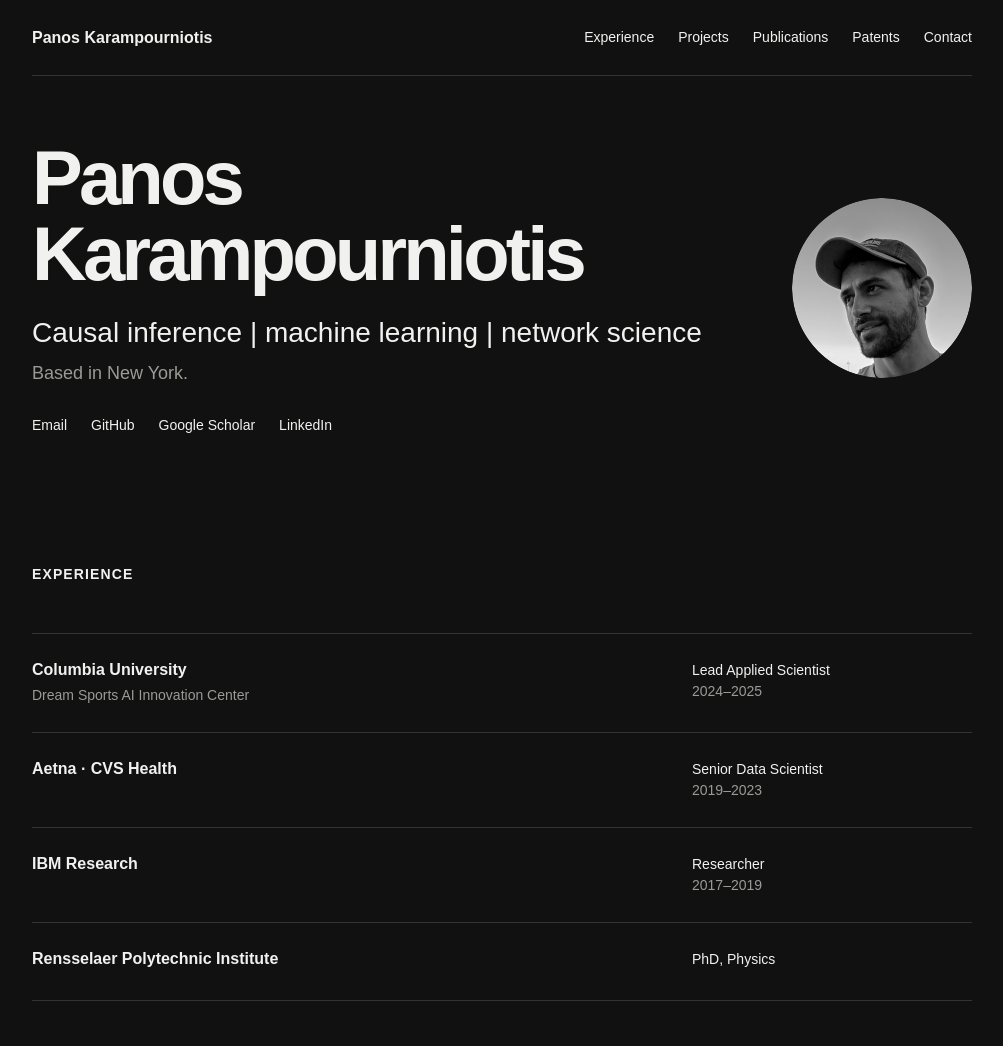
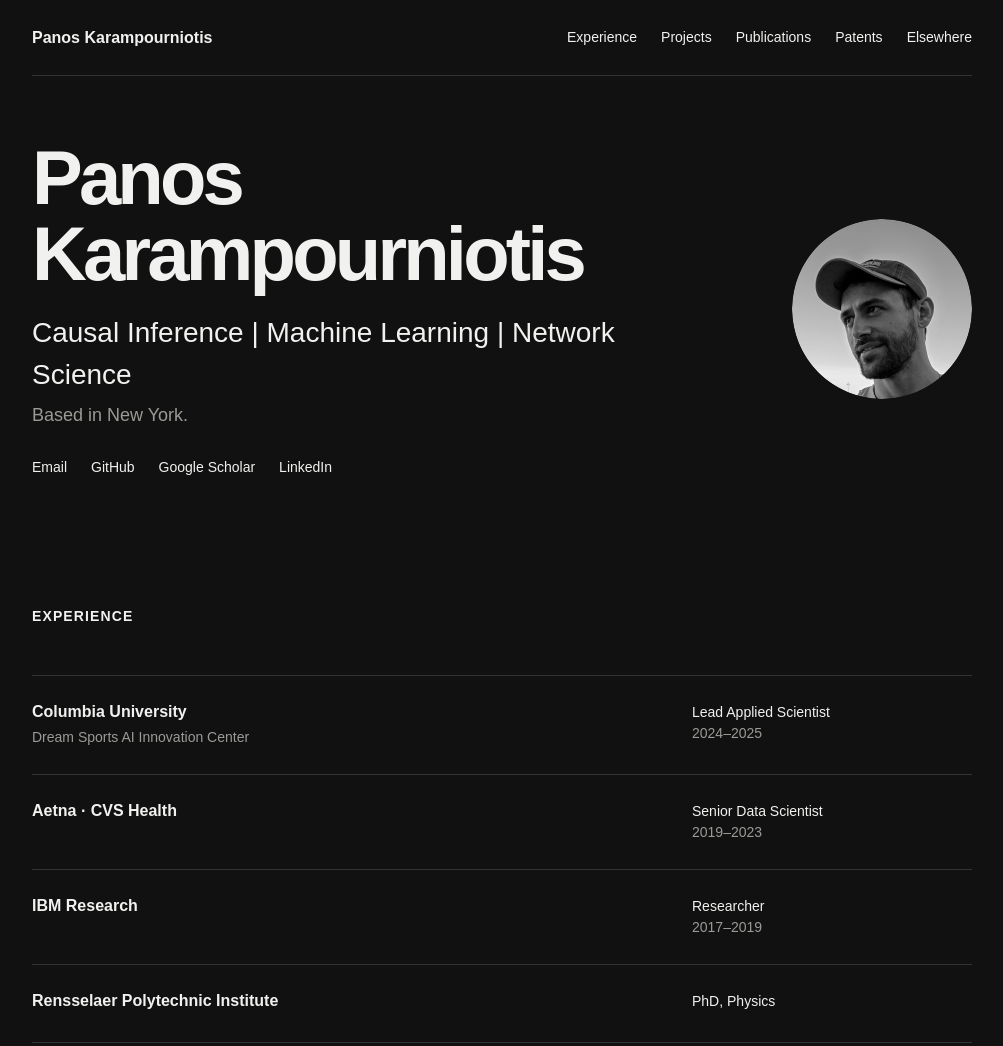
Before and after one commit to panoskaramp/panoskaramp.github.io, a plain HTML site: page index.html in a window 1280 px wide. Shown: the top 1046 px of the page, without its empty margins (138-1141 px from the left). Drawn offline with Linux system fonts and the light colour scheme.

Commit message:
Polish portfolio profile copy

```diff
--- a/index.html
+++ b/index.html
@@ -25,7 +25,7 @@
         <a href="#projects">Projects</a>
         <a href="#publications">Publications</a>
         <a href="#patents">Patents</a>
-        <a href="#contact">Contact</a>
+        <a href="#contact">Elsewhere</a>
       </nav>
     </header>
 
@@ -33,7 +33,7 @@
       <section class="intro" id="top">
         <div>
           <h1>Panos Karampourniotis</h1>
-          <p class="lead">Causal inference | machine learning | network science</p>
+          <p class="lead">Causal Inference | Machine Learning | Network Science</p>
           <p>Based in New York.</p>
           <div class="links">
             <a href="mailto:karamp.pan@gmail.com">Email</a>
@@ -191,7 +191,7 @@
       </section>
 
       <section id="contact">
-        <h2>Contact</h2>
+        <h2>Elsewhere</h2>
         <ul class="contact-list">
           <li>
             <a href="mailto:karamp.pan@gmail.com">Email <span>karamp.pan@gmail.com</span></a>
```
